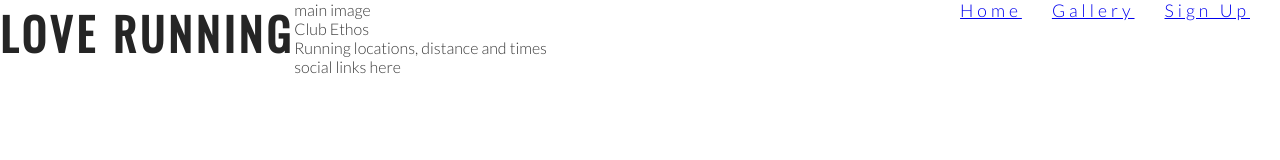
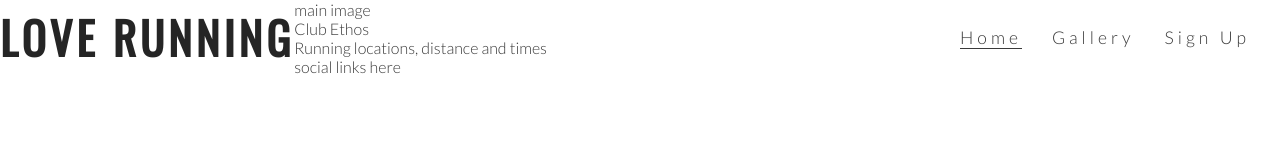
Before and after one commit to Richy011/love-running, a plain HTML site: page index.html in a window 1280 px wide. Drawn offline with nearby package versions, Linux system fonts and the light colour scheme.

Commit message:
Style navigation links

```diff
--- a/assets/css/style.css
+++ b/assets/css/style.css
@@ -23,16 +23,31 @@ h1, h2 {
     float: left;
     font-size: 280%;
 }
-#menu{
+#menu {
     font-size: 110%;
     letter-spacing: 4px;
+    float: right;
+}
 
+#menu, #logo {
+    line-height: 75px;
 }
+
 #menu li {
     float: left;
     list-style-type: none;
     margin-right: 30px;
 }
-.container {
-    float: right;
+
+#menu a {
+    text-decoration: none;
+    color: inherit;
 }
+
+#menu a:hover {
+    border-bottom: 1px solid #3a3a3a;
+}
+
+.active {
+    border-bottom: 1px solid #3a3a3a;
+}
--- a/index.html
+++ b/index.html
@@ -17,9 +17,9 @@
             <h1 id="logo">Love Running</h1>
         </a>
         <nav>
-            <ul id="menu" class="container">
+            <ul id="menu">
                 <li>
-                    <a href="index.html">Home</a>
+                    <a href="index.html" class="active">Home</a>
                 </li>
                 <li>
                     <a href="#">Gallery</a>
```
